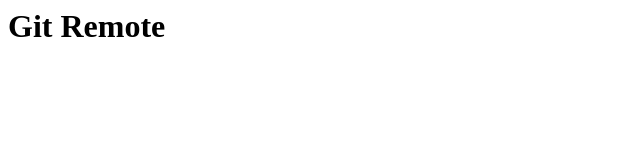
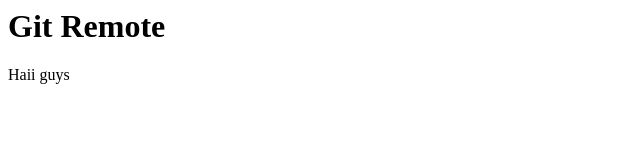
Before and after one commit to Reddra335/reddra_git_test, a plain HTML site: page index.html in a window 1280 px wide. Shown: the full height of the page, 0-640 px from the left. Drawn offline with Linux system fonts and the light colour scheme.

Commit message:
tambah paragraf

```diff
--- a/index.html
+++ b/index.html
@@ -8,6 +8,7 @@
 
 <body>
     <h1>Git Remote</h1>
+    <p>Haii guys</p>
 </body>
 
 </html>
```
